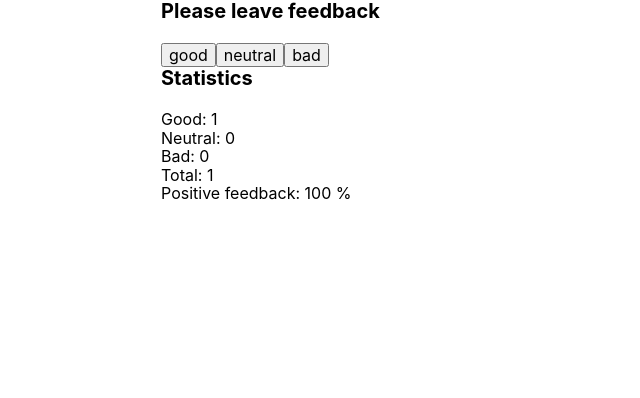
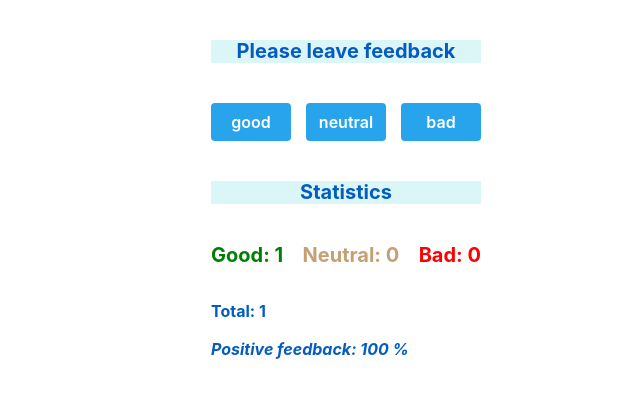
Before and after one commit to mariyka-kononchuk/goit-react-hw-02-feedback, a React (Create React App) app: page / in a window 1280 px wide. Both pictures are taken after a click on the button "good". Shown: the top 398 px of the page, without its empty margins (294-934 px from the left). Built offline with nearby package versions, Linux system fonts and the light colour scheme.

Commit message:
styles added

```diff
--- a/src/components/Container/Container.module.css
+++ b/src/components/Container/Container.module.css
@@ -3,5 +3,5 @@
   margin-right: auto;
   padding-left: 15px;
   padding-right: 15px;
-  width: 400px;
+  width: 300px;
 }
--- a/src/components/FeedbackOptions/FeedbackOptions.js
+++ b/src/components/FeedbackOptions/FeedbackOptions.js
@@ -3,9 +3,9 @@ import PropTypes from 'prop-types';
 import s from './FeedbackOptions.module.css';
 
 const FeedbackOptions = ({ options, onLeaveFeedback }) => (
-    <div>
+    <div className={s.wrapper}>
         {options.map(option=> (
-        <button type="button" key={option} onClick={()=> onLeaveFeedback(option)}>{option}</button>
+        <button className={s.button} type="button" key={option} onClick={()=> onLeaveFeedback(option)}>{option}</button>
         ))}
     </div>
 )
--- a/src/components/FeedbackOptions/FeedbackOptions.module.css
+++ b/src/components/FeedbackOptions/FeedbackOptions.module.css
@@ -0,0 +1,19 @@
+.wrapper {
+  display: flex;
+  justify-content: space-between;
+}
+.button {
+  border-radius: 4px;
+  border-width: 0;
+  padding: 4px 8px;
+  min-width: 80px;
+  cursor: pointer;
+  color: white;
+  background-color: rgba(39, 164, 236);
+
+  font-weight: 600;
+  font-size: 16px;
+  line-height: 1.875;
+  align-items: center;
+  text-align: center;
+}
--- a/src/components/Notification/Notification.module.css
+++ b/src/components/Notification/Notification.module.css
@@ -1,3 +1,5 @@
 .message {
+  text-align: center;
+  font-size: 24px;
   color: red;
 }
--- a/src/components/Section/Section.js
+++ b/src/components/Section/Section.js
@@ -3,7 +3,7 @@ import PropTypes from 'prop-types';
 import s from './Section.module.css';
 
 const Section = ({ title, children }) => (
-    <div>
+    <div className={s.section}>
         <div className={s.title}>{title}</div>
         <div>{children}</div>
     </div>
--- a/src/components/Section/Section.module.css
+++ b/src/components/Section/Section.module.css
@@ -1,7 +1,13 @@
+.section {
+  padding-top: 40px;
+}
 .title {
-  margin-left: auto;
-  margin-right: auto;
-  margin-bottom: 20px;
+  margin-bottom: 40px;
+
+  text-align: center;
+
   font-size: 20px;
   font-weight: 700;
+  color: rgb(4, 92, 192);
+  background-color: rgb(218, 246, 247);
 }
--- a/src/components/Statistics/Statistics.js
+++ b/src/components/Statistics/Statistics.js
@@ -2,20 +2,24 @@ import React from 'react';
 import PropTypes from 'prop-types';
 import s from './Statistics.module.css';
 
-
 const Statistics = ({good, neutral, bad, total, positivePercentage}) => {
     return (
         <div>
-            <p >Good: {good}</p>
-            <p >Neutral: {neutral}</p>
-            <p>Bad: {bad}</p>
-            <p>Total: {total}</p>
-            <p>Positive feedback: {positivePercentage} %</p>
+            <div className={s.wrapper}>
+                <p className={s.good}>Good: {good}</p>
+                <p className={s.neutral}>Neutral: {neutral}</p>
+                <p className={s.bad}>Bad: {bad}</p>
+            </div>
+            <p className={s.total}>Total: {total}</p>
+            <p className={s.positiveFeedback}>Positive feedback: {positivePercentage} %</p>
         </div>
     )
 }
 
-
+Statistics.defaultProps = {
+    total: 0,
+    positivePercentage: 0,
+};
 
 Statistics.propTypes = {
     good: PropTypes.number.isRequired,
--- a/src/components/Statistics/Statistics.module.css
+++ b/src/components/Statistics/Statistics.module.css
@@ -1,37 +1,39 @@
-.statistics {
-  margin-left: auto;
-  margin-right: auto;
+.wrapper {
+  display: flex;
+  justify-content: space-between;
   margin-bottom: 30px;
-  width: 300px;
 }
-.title {
-  text-align: center;
-  text-transform: uppercase;
-  padding-top: 20px;
-  padding-bottom: 20px;
-  background-color: wheat;
+
+.good,
+.neutral,
+.bad,
+.total,
+.positiveFeedback {
+  margin-bottom: 5px;
+  text-align: left;
+  font-size: 20px;
+  font-weight: 700;
+  color: rgb(4, 92, 192);
 }
-.statList {
-  display: flex;
-  margin: 0;
-  padding: 0;
+
+.good {
+  color: green;
 }
-.item {
-  display: flex;
-  flex-direction: column;
-  width: 60px;
-  padding: 5px;
-  border: solid 1px white;
+
+.neutral {
+  color: rgb(196, 160, 116);
 }
-.label {
-  margin-bottom: 5px;
-  text-align: center;
-  font-size: 12px;
-  font-weight: 700;
-  color: #212121;
+
+.bad {
+  color: red;
 }
-.percentage {
-  text-align: center;
-  font-size: 14px;
-  color: #212121;
+
+.total {
+  margin-bottom: 20px;
+  font-size: 16px;
 }
+
+.positiveFeedback {
+  font-style: italic;
+  font-size: 16px;
+}
```
